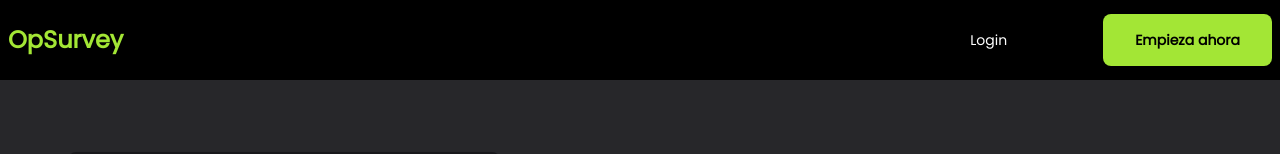
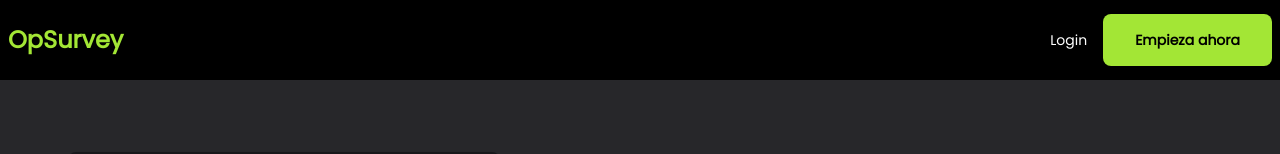
Before and after one commit to OpSurvey/web-app, a Next.js app: page / in a window 1280 px wide. Shown: the top 154 px of the page. Built offline with nearby package versions, Linux system fonts and the light colour scheme.

Commit message:
add flex login in nav

```diff
--- a/components/NavbarLanding.jsx
+++ b/components/NavbarLanding.jsx
@@ -22,7 +22,7 @@ export default function NavbarLanding() {
               <li>
                 <Link href="./login">
                   <a
-                    className="block py-0 pr-0 pl-3 xs:pr-0 sm:pr-0 md:pr-20 text-white rounded hover:text-lime-400 md:bg-transparent md:text-white md:hover:text-lime-400"
+                    className="block py-0 pr-0 pl-3 xs:pr-0 sm:pr-0 md:pr-20 lg:px-0 text-white rounded hover:text-lime-400 md:bg-transparent md:text-white md:hover:text-lime-400"
                     aria-current="page"
                   >
                     Login
```
